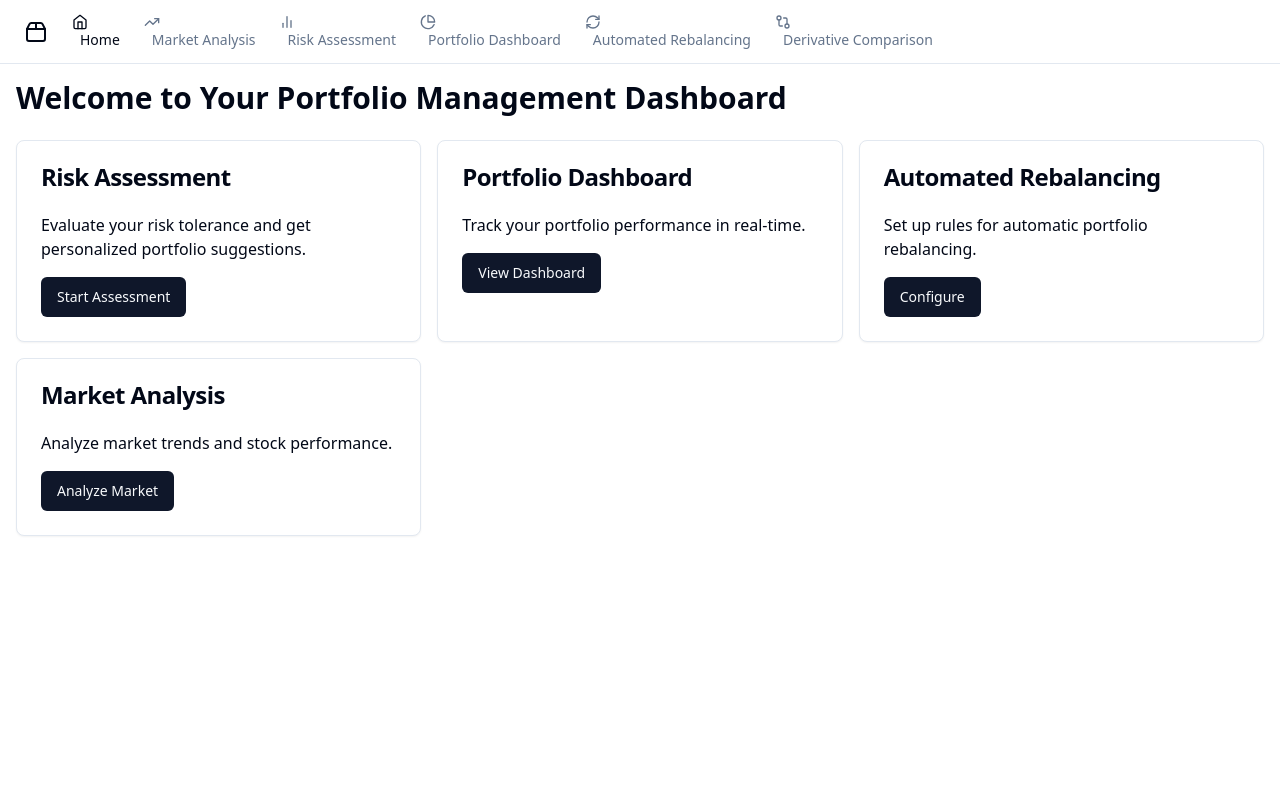
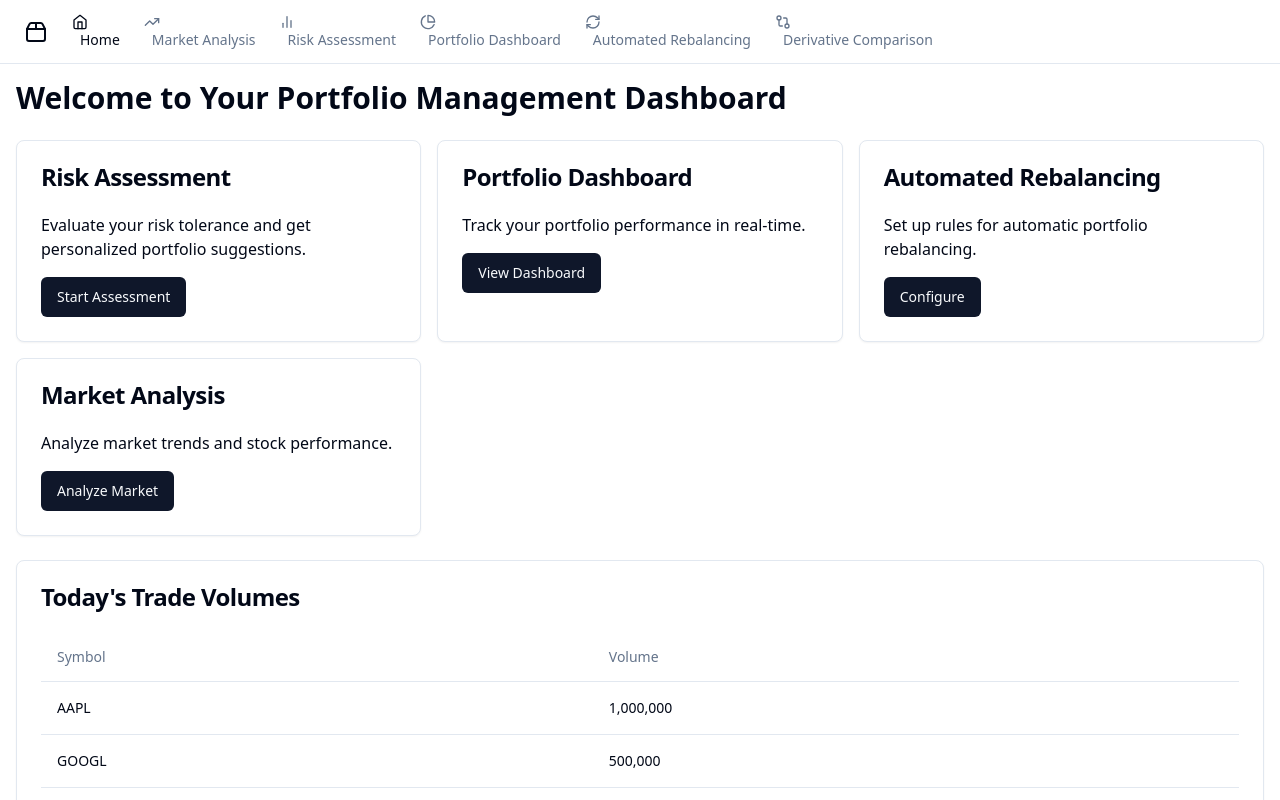
Before and after one commit to GPT-Engineer-App/stock-helper-assistant, a React (Vite) app: page / in a window 1280 px wide. Shown: the top 800 px of the page. Built offline with nearby package versions, Linux system fonts and the light colour scheme.

Commit message:
Add Today's Trade Volumes component to dashboard

```diff
--- /dev/null
+++ b/src/components/TodayTradeVolumes.jsx
@@ -0,0 +1,54 @@
+import React from 'react';
+import { useQuery } from '@tanstack/react-query';
+import { Card, CardContent, CardHeader, CardTitle } from "@/components/ui/card";
+import { Table, TableBody, TableCell, TableHead, TableHeader, TableRow } from "@/components/ui/table";
+
+const fetchTodayTradeVolumes = async () => {
+  // This is a mock function. In a real application, you would call an actual API.
+  const mockData = [
+    { symbol: 'AAPL', volume: 1000000 },
+    { symbol: 'GOOGL', volume: 500000 },
+    { symbol: 'MSFT', volume: 750000 },
+    { symbol: 'AMZN', volume: 600000 },
+    { symbol: 'FB', volume: 450000 },
+  ];
+  return new Promise(resolve => setTimeout(() => resolve(mockData), 1000));
+};
+
+const TodayTradeVolumes = () => {
+  const { data: volumes, error, isLoading } = useQuery({
+    queryKey: ['todayTradeVolumes'],
+    queryFn: fetchTodayTradeVolumes,
+  });
+
+  if (isLoading) return <div>Loading trade volumes...</div>;
+  if (error) return <div>Error fetching trade volumes: {error.message}</div>;
+
+  return (
+    <Card>
+      <CardHeader>
+        <CardTitle>Today's Trade Volumes</CardTitle>
+      </CardHeader>
+      <CardContent>
+        <Table>
+          <TableHeader>
+            <TableRow>
+              <TableHead>Symbol</TableHead>
+              <TableHead>Volume</TableHead>
+            </TableRow>
+          </TableHeader>
+          <TableBody>
+            {volumes.map((item) => (
+              <TableRow key={item.symbol}>
+                <TableCell>{item.symbol}</TableCell>
+                <TableCell>{item.volume.toLocaleString()}</TableCell>
+              </TableRow>
+            ))}
+          </TableBody>
+        </Table>
+      </CardContent>
+    </Card>
+  );
+};
+
+export default TodayTradeVolumes;
--- a/src/pages/Index.jsx
+++ b/src/pages/Index.jsx
@@ -2,13 +2,14 @@ import React from 'react';
 import { Card, CardContent, CardHeader, CardTitle } from "@/components/ui/card";
 import { Button } from "@/components/ui/button";
 import { Link } from 'react-router-dom';
+import TodayTradeVolumes from '../components/TodayTradeVolumes';
 
 const Index = () => {
   return (
     <div className="container mx-auto p-4">
       <h1 className="text-3xl font-bold mb-6">Welcome to Your Portfolio Management Dashboard</h1>
 
-      <div className="grid grid-cols-1 md:grid-cols-2 lg:grid-cols-3 gap-4">
+      <div className="grid grid-cols-1 md:grid-cols-2 lg:grid-cols-3 gap-4 mb-6">
         <Card>
           <CardHeader>
             <CardTitle>Risk Assessment</CardTitle>
@@ -57,6 +58,8 @@ const Index = () => {
           </CardContent>
         </Card>
       </div>
+
+      <TodayTradeVolumes />
     </div>
   );
 };
```
